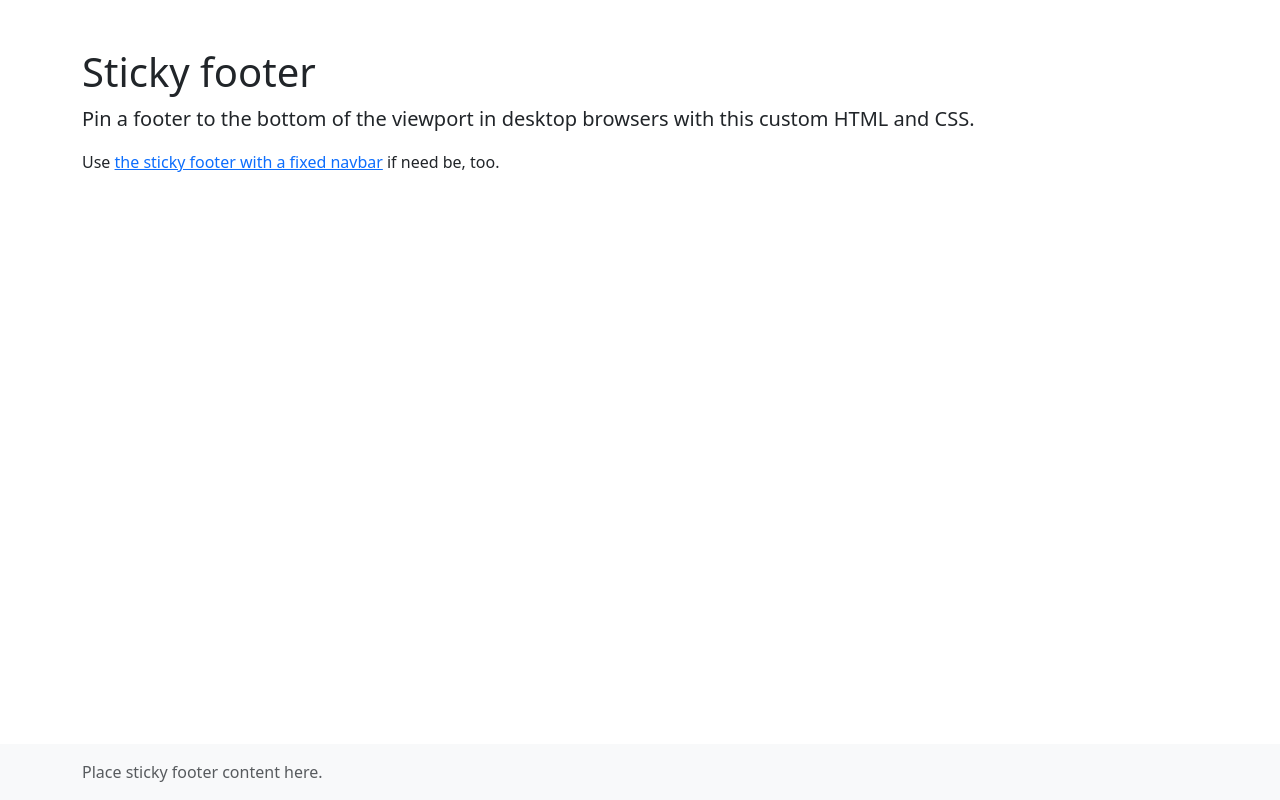
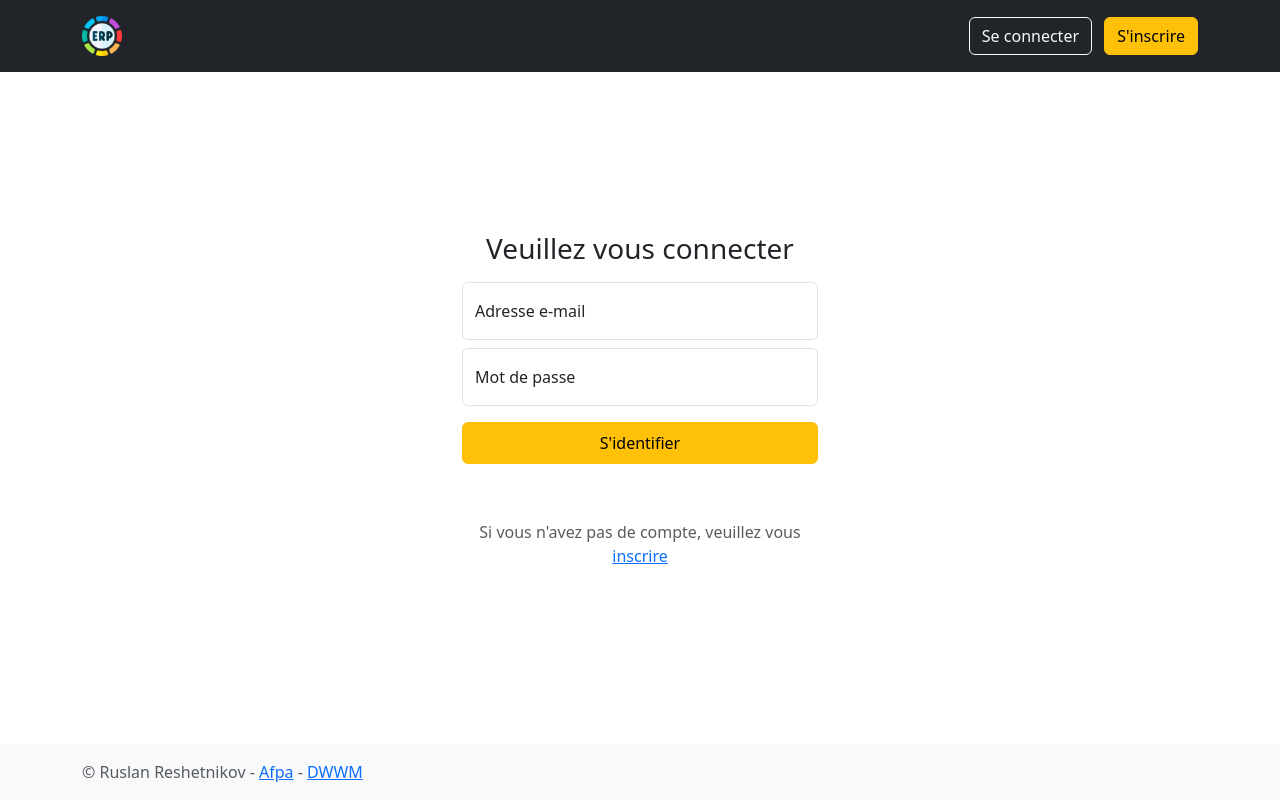
Before and after one commit to a2kad/ManagementWebApp, a PHP site: page /views/view-index.php in a window 1280 px wide. Run offline with PHP 8.4, Linux system fonts and the light colour scheme; some libraries are stand-ins or nearby versions.

```diff
--- /dev/null
+++ b/controllers/controller-registration.php
@@ -0,0 +1,2 @@
+<?php
+require_once "../views/view-registration.php";
--- a/views/components/footer.php
+++ b/views/components/footer.php
@@ -1,6 +1,6 @@
 <footer class="footer mt-auto py-3 bg-body-tertiary">
     <div class="container">
-        <span class="text-body-secondary">Place sticky footer content here.</span>
+        <span class="text-body-secondary">&copy; Ruslan Reshetnikov - <a href="https://www.afpa.fr/">Afpa</a> - <a href="https://www.afpa.fr/formation-qualifiante/developpeur-web-et-web-mobile">DWWM</a> </span>
     </div>
 </footer>
 </body>
--- a/views/components/header.php
+++ b/views/components/header.php
@@ -8,9 +8,32 @@
 
     <title>Web App</title>
 
+
+
 </head>
 
 <body class="d-flex flex-column h-100">
-    <header>
+    <header class="p-3 text-bg-dark">
+        <div class="container">
+            <div class="d-flex flex-wrap align-items-center justify-content-center justify-content-lg-start">
+                <a href="/" class="d-flex align-items-center mb-2 mb-lg-0 text-white text-decoration-none">
+                    <img src="../assets/image/erp.png" class="bi me-2" width="40" height="40" role="img">
 
+                    </img>
+                </a>
+
+                <div class="nav col-12 col-lg-auto me-lg-auto mb-2 justify-content-center mb-md-0">
+
+                </div>
+
+                <div class="col-12 col-lg-auto mb-3 mb-lg-0 me-lg-3" role="search">
+
+                </div>
+
+                <div class="text-end">
+                    <a href="../index.php"type="button" class="btn btn-outline-light me-2">Se connecter</a>
+                    <a href="../controllers/controller-registration.php" type="button" class="btn btn-warning">S'inscrire</a>
+                </div>
+            </div>
+        </div>
     </header>
--- a/views/view-index.php
+++ b/views/view-index.php
@@ -1,10 +1,26 @@
 <?php include "components/header.php" ?>
 
-<main class="flex-shrink-0">
-    <div class="container">
-        <h1 class="mt-5">Sticky footer</h1>
-        <p class="lead">Pin a footer to the bottom of the viewport in desktop browsers with this custom HTML and CSS.</p>
-        <p>Use <a href="../examples/sticky-footer-navbar/">the sticky footer with a fixed navbar</a> if need be, too.</p>
+<main class="form-signin w-100 h-100">
+    <div class="container h-100 text-center">
+        <div class="row h-100 justify-content-center align-items-center">
+            <div class="col col-lg-4">
+                <form>
+                    <h1 class="h3 mb-3 fw-normal">Veuillez vous connecter</h1>
+                    <div class="form-floating my-2">
+                        <input type="email" class="form-control" id="floatingInput" placeholder="name@example.com">
+                        <label for="floatingInput">Adresse e-mail</label>
+                    </div>
+                    <div class="form-floating my-2">
+                        <input type="password" class="form-control" id="floatingPassword" placeholder="Password">
+                        <label for="floatingPassword">Mot de passe</label>
+                    </div>
+                    <button class="btn btn-warning w-100 py-2 my-2" type="submit">S'identifier</button>
+                    <p class="mt-5 mb-3 text-body-secondary">Si vous n'avez pas de compte, veuillez vous <a href="../controllers/controller-registration.php">inscrire</a></p>
+                </form>
+            </div>
+        </div>
+    </div>
+
     </div>
 </main>
 
```
Also changed, not shown: views/view-registration.php (added, +35 -0 lines), README.md, assets/image/erp.png (added).
